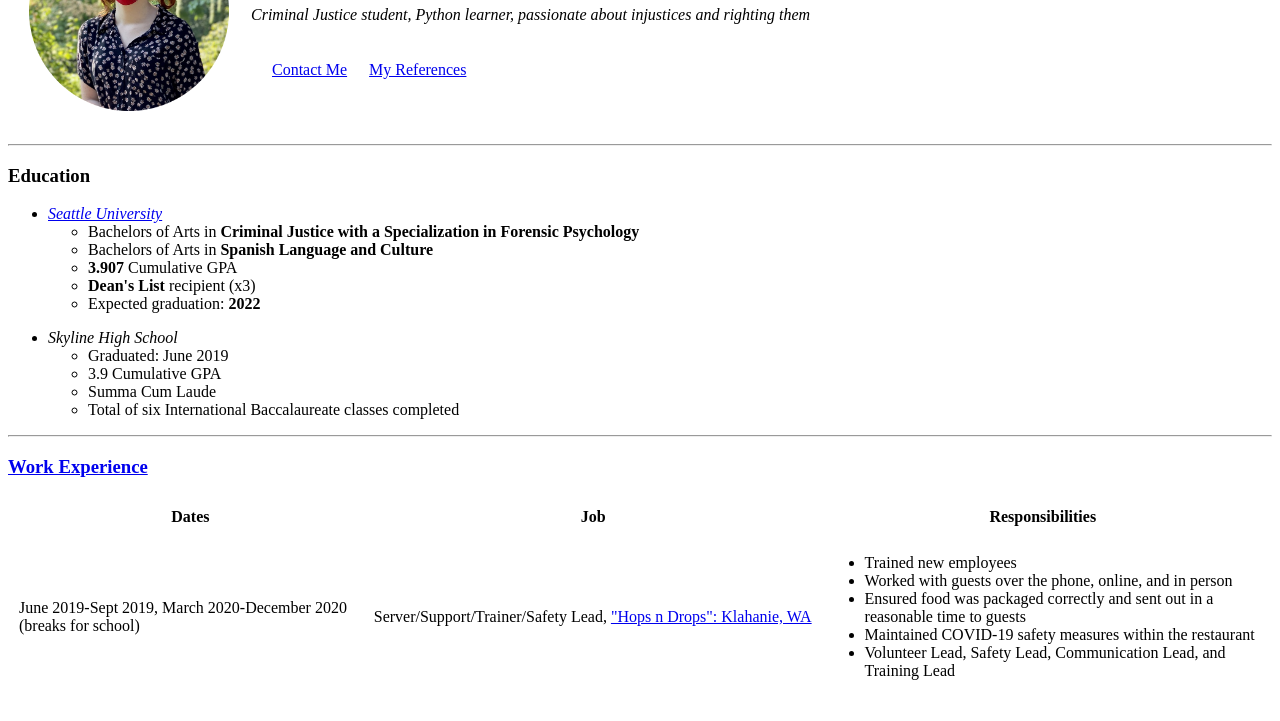
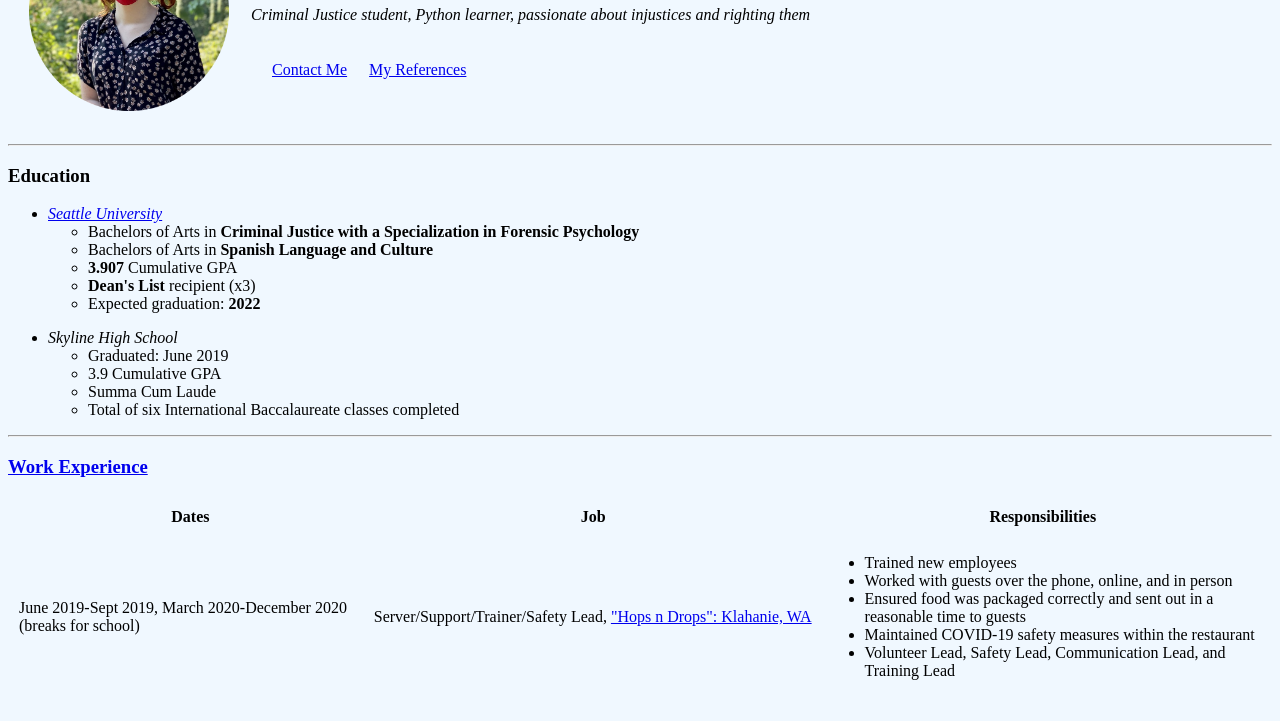
Before and after one commit to dandy-miller/cv-, a plain HTML site: page index.html in a window 1280 px wide. Shown: the part 118-839 px from the top of the page. Drawn offline with Linux system fonts and the light colour scheme.

Commit message:
Add files via upload

```diff
--- a/index.html
+++ b/index.html
@@ -6,7 +6,7 @@
     <title>Danielle Miller</title>
   </head>
 
-  <body>
+  <body style = "background-color: AliceBlue">
   <table cellspacing="20">
     <tr>
       <td>
```
